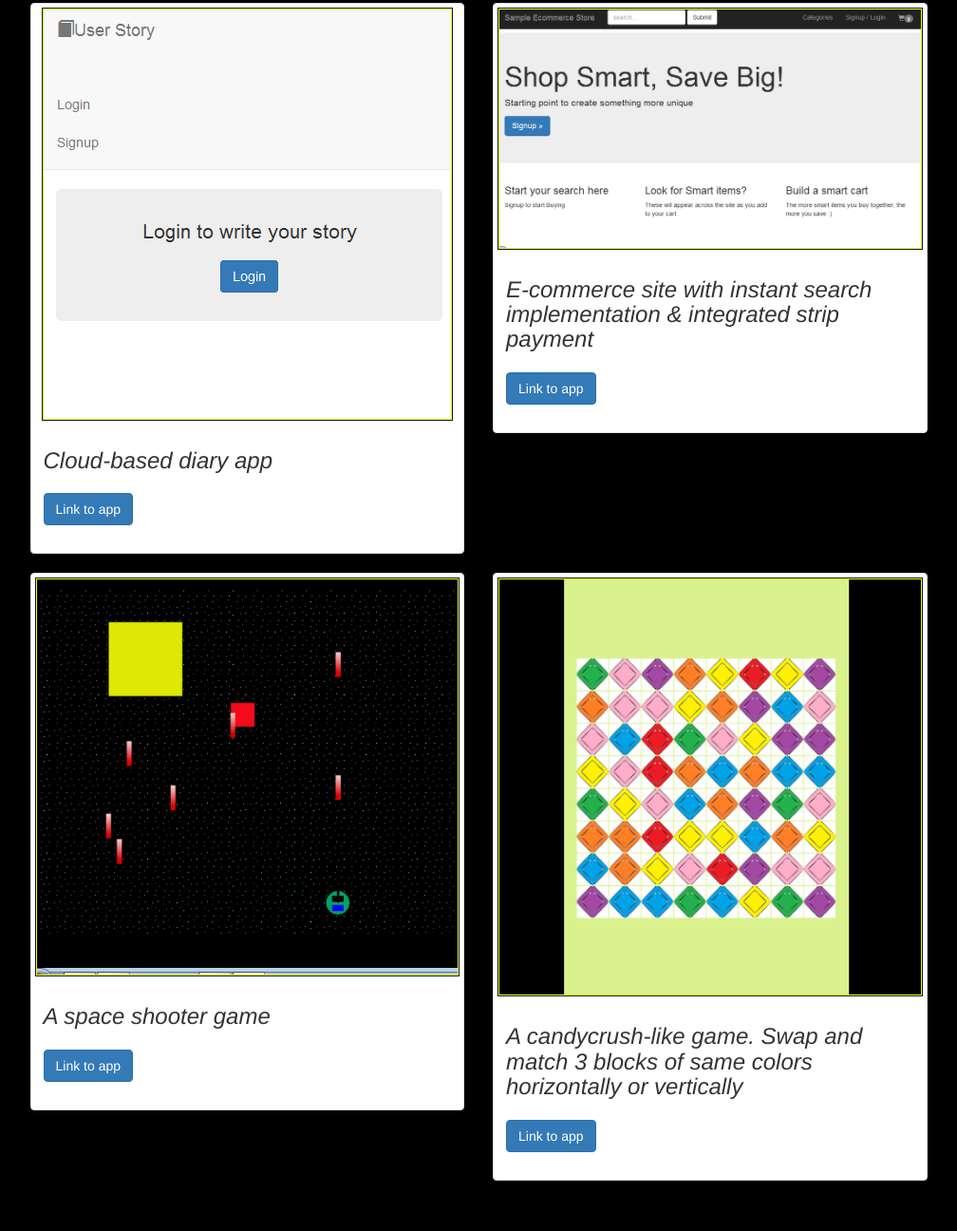
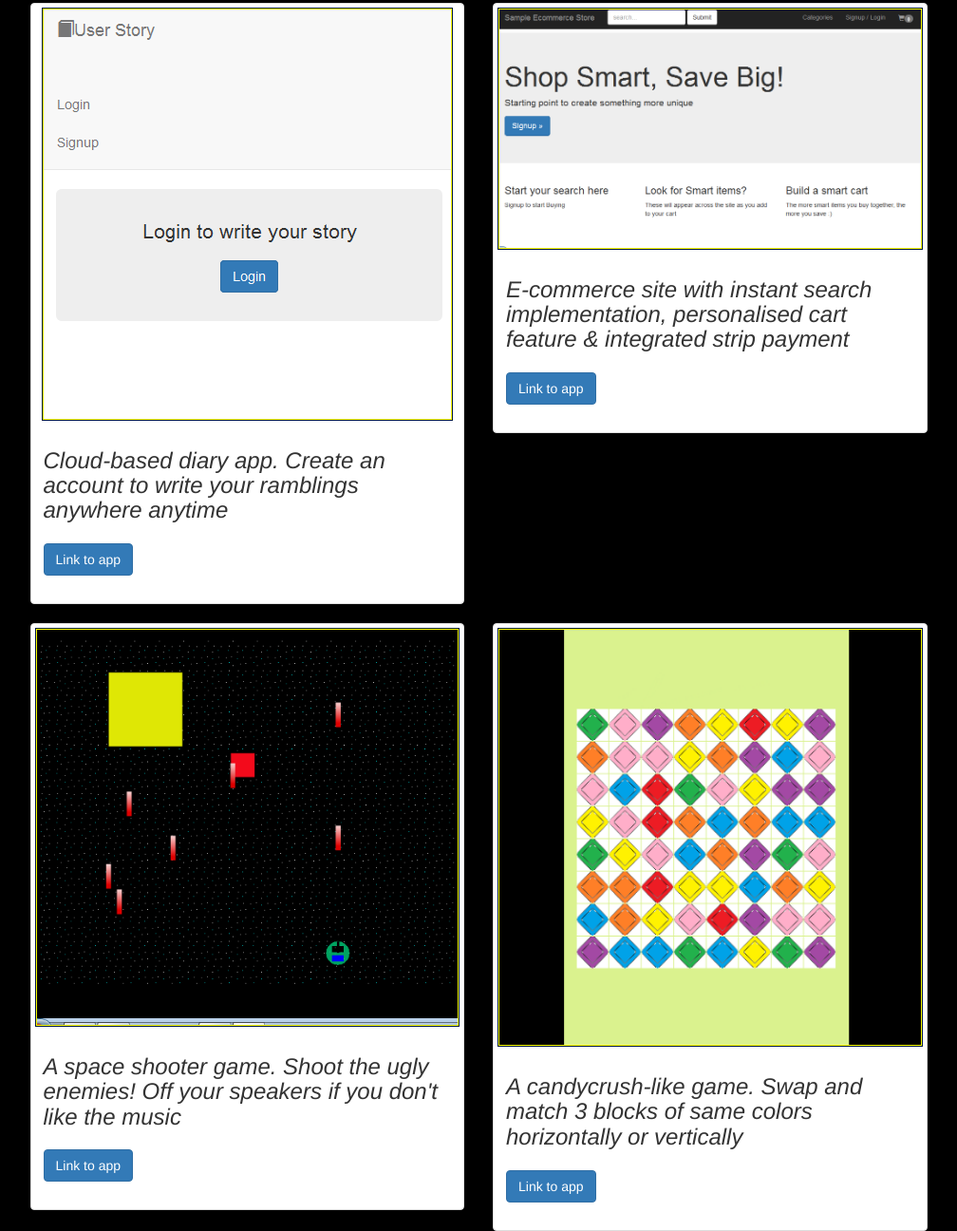
Before and after one commit to kdiw2/kdiw2.github.io, a plain HTML site: page index.html in a window 1280 px wide. Shown: the part 77-1373 px from the top of the page at 95% size, without its empty margins (136-1144 px from the left). Before the commit the page ends 1350 px from the top, so only its background shows below. Drawn offline with nearby package versions, Linux system fonts and the light colour scheme.

Commit message:
added files

```diff
--- a/index.html
+++ b/index.html
@@ -44,7 +44,7 @@
 		    <div class="thumbnail">
 		      <img class='borderimg' src="https://github.com/kdiw2/kdiw2.github.io/blob/master/images/diary.PNG?raw=true" alt="Cloud-based diary app">
 		      <div class="caption">
-		        <h3 class='desc'>Cloud-based diary app</h3>
+		        <h3 class='desc'>Cloud-based diary app. Create an account to write your ramblings anywhere anytime</h3>
 		        <p><a onclick="window.open('https://secret-stream-36475.herokuapp.com/', '_blank');" class="btn btn-primary" role="button">Link to app</a>
 		      </div>
 		    </div>
@@ -53,7 +53,7 @@
 		    <div class="thumbnail">
 		      <img src="https://github.com/kdiw2/kdiw2.github.io/blob/master/images/ecommerce.PNG?raw=true" alt="E-commerce site">
 		      <div class="caption">
-		        <h3 class='desc'>E-commerce site with instant search implementation & integrated strip payment</h3>
+		        <h3 class='desc'>E-commerce site with instant search implementation, personalised cart feature & integrated strip payment</h3>
 		        <p><a onclick="window.open('https://safe-wave-31641.herokuapp.com/','_blank');" class="btn btn-primary" role="button">Link to app</a>
 		      </div>
 		    </div>
@@ -68,7 +68,7 @@
 		    <div class="thumbnail">
 		      <img src="https://github.com/kdiw2/kdiw2.github.io/blob/master/images/shooting.PNG?raw=true" alt="space shooter game">
 		      <div class="caption">
-		        <h3 class='desc'>A space shooter game</h3>
+		        <h3 class='desc'>A space shooter game. Shoot the ugly enemies! Off your speakers if you don't like the music</h3>
 		        <p><a onclick="window.open('https://desolate-temple-39823.herokuapp.com/', '_blank');"  class="btn btn-primary" role="button">Link to app</a>
 		      </div>
 		    </div>
@@ -84,30 +84,6 @@
 		  </div>
 		</div>
 
-  	<!-- 	<div class="row borders">
-  			<div class="col-md-6">
-  				<div class="thumbnail">
-  				<h2>Cloud-based diary app</h2>
-  				</div>
-  			</div>
-
-  			<div class="col-md-6">
-  				<div class="thumbnail">
-  				<h2>E-commerce site with instant search implementation & integrated strip payment</h2>
-  				</div>
-  			</div>
-  		</div>
-
-  		<div class="row">
-  			<div class="col-md-6">
-  				<h2>A space shooter game</h2>
-  			</div>
-
-  			<div class="col-md-6 ">
-  				<h2>A candycrush-like game. Swap and match 3 blocks of same colors horizontally or vertically</h2>
-
-  			</div>
-  		</div> -->
 
   	</div>
 
```
